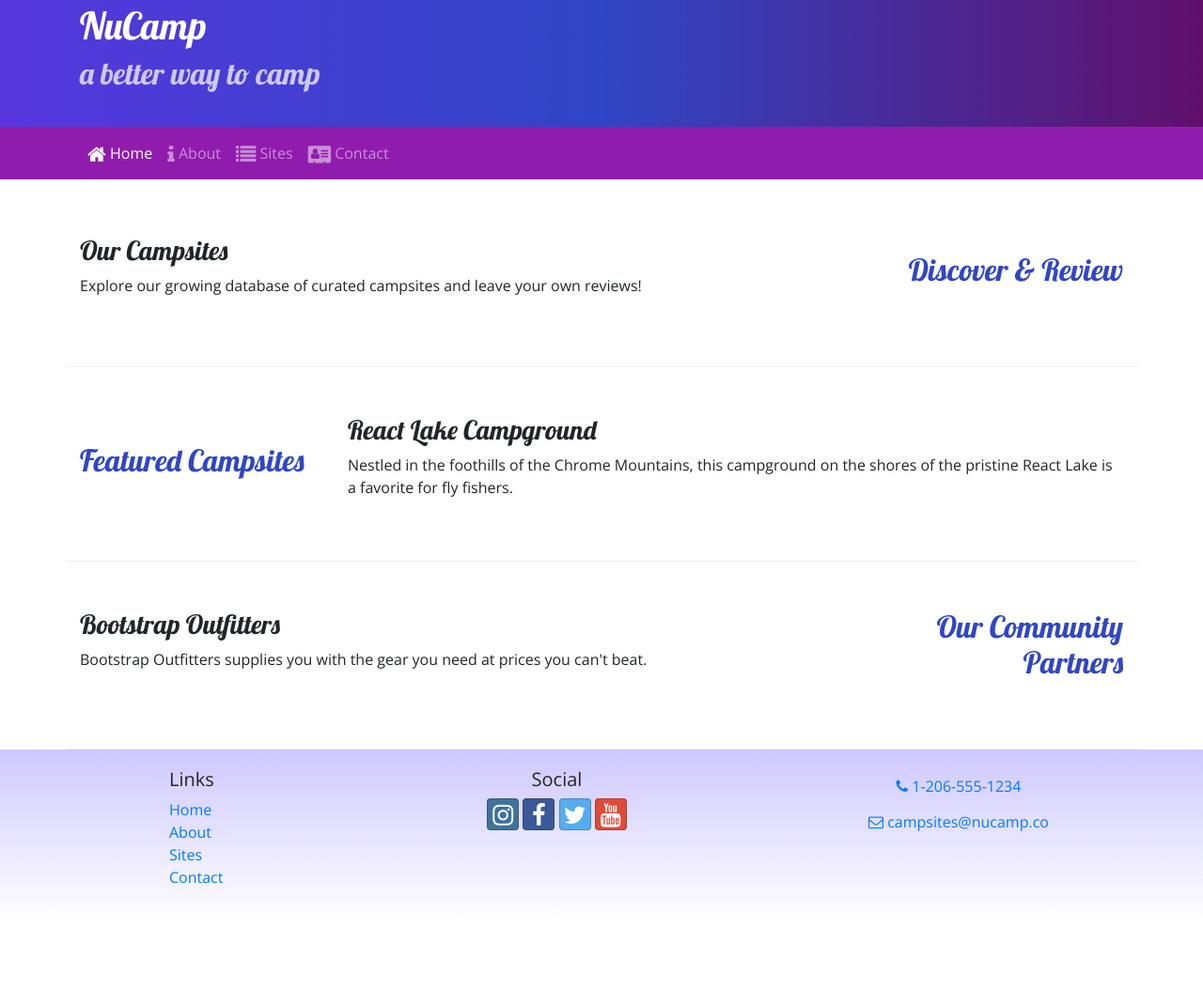
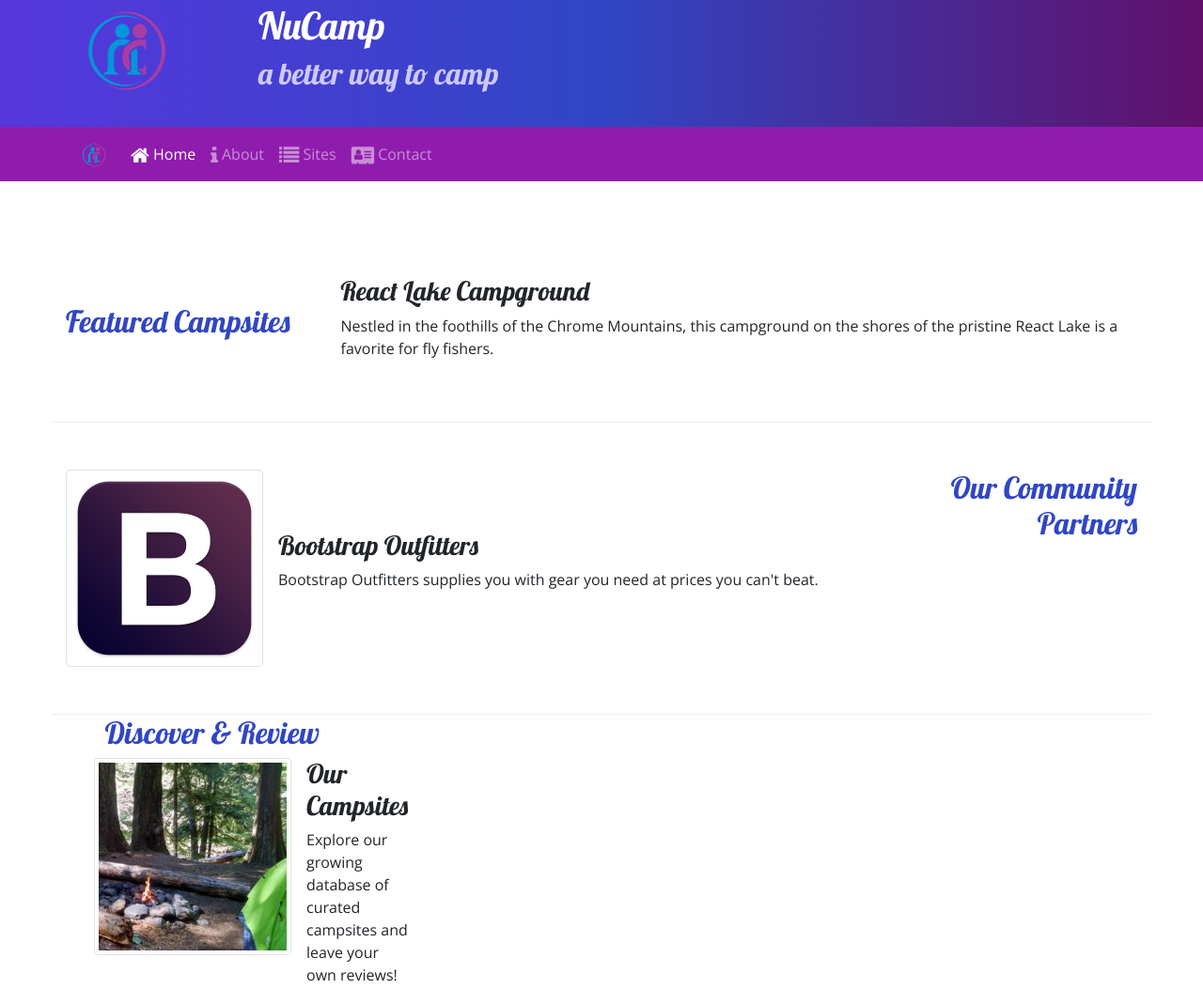
Before and after one commit to ronneimark/nucamp-bootstrap, a website: page index.html in a window 1280 px wide. Shown: the part 27-1096 px from the top of the page at 94% size. Before the commit the page ends 1009 px from the top, so only its background shows below. Drawn offline with nearby package versions, Linux system fonts and the light colour scheme.

Commit message:
Images and Media

```diff
--- a/index.html
+++ b/index.html
@@ -25,6 +25,11 @@
     <header class="jumbotron jumbotron-fluid">
         <div class="container">
             <div class="row">
+
+                <div class="col-4 col-sm-3 col-md-2 align-self-center">
+                    <img src="img/logo.png" class="img-fluid" />
+                 </div>
+
                 <div class="col">
                     <h1>NuCamp</h1>
                     <h2>a better way to camp</h2>
@@ -35,6 +40,7 @@
 
     <nav class="navbar navbar-expand-sm navbar-dark sticky-top">
         <div class="container">
+            <a class="navbar-brand" href="#"><img src="img/logo.png" height="30" width="30" /></a>
             <button class="navbar-toggler ml-auto" type="button" data-toggle="collapse" data-target="#nucampNavbar">
                 <span class="navbar-toggler-icon"></span>
             </button>
@@ -55,11 +61,15 @@
         <div class="row row-content align-items-center">
             <div class="col-sm-4 order-sm-last col-md-3">
                 <h2 class="text-sm-right">Discover & Review</h2>
-            </div>
-            <div class="col">
-                <h3>Our Campsites</h3>
-                <p>Explore our growing database of curated campsites and leave your own reviews!</p>
-            </div>
+                <div class="col">
+                    <div class="media">
+                        <img class="d-flex mr-3 img-thumbnail" src="img/breadcrumb-trail-thumb.jpg" alt="Breadcrumb Trail" />
+                        <div class="media-body align-self-center">
+                            <h3>Our Campsites</h3>
+                            <p class="d-none d-sm-block">Explore our growing database of curated campsites and leave your own reviews!</p>
+                        </div>
+                    </div>
+                </div>
         </div>
 
         <div class="row row-content align-items-center">
@@ -77,8 +87,13 @@
                 <h2 class="text-sm-right">Our Community Partners</h2>
             </div>
             <div class="col">
-                <h3>Bootstrap Outfitters</h3>
-        		<p>Bootstrap Outfitters supplies you with the gear you need at prices you can't beat.</p>
+                <div class="media">
+                    <img class="d-flex mr-3 img-thumbnail" src="img/bootstrap-thumb.png" alt="Bootstrap Outfitters" />
+                    <div class="media-body align-self-center">
+                        <h3>Bootstrap Outfitters</h3>
+        				<p class="d-none d-sm-block">Bootstrap Outfitters supplies you with gear you need at prices you can't beat.</p>
+                    </div>
+                </div>
             </div>
         </div>
     </div>
```
Also changed, not shown: aboutus.html (+5 -1 lines), contactus.html (+5 -0 lines), img/bootstrap-thumb.png (added), img/breadcrumb-trail-thumb.jpg (added), img/breadcrumb-trail.jpg (added), img/chrome-river-thumb.jpg (added), img/chrome-river.jpg (added), img/logo.png (added), img/react-lake-thumb.jpg (added), img/react-lake.jpg (added), 1 other file.
